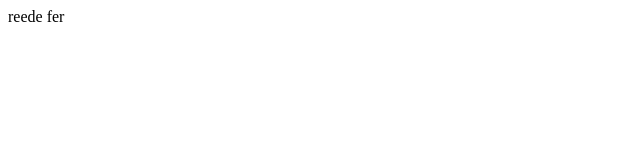
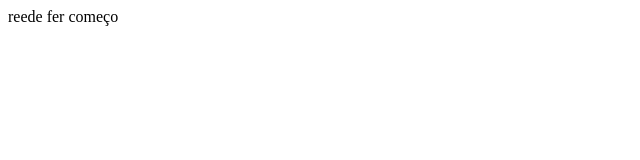
Before and after one commit to dark1710/meu-pojeto-git, a plain HTML site: page Index.html in a window 1280 px wide. Shown: the full height of the page, 0-640 px from the left. Drawn offline with Linux system fonts and the light colour scheme.

Commit message:
modificação de aprendizagem 2 adicionando a palavra começo

```diff
--- a/Index.html
+++ b/Index.html
@@ -1,3 +1,3 @@
 <head><body>
-    reede fer
+    reede fer começo
 </body></head>
```
